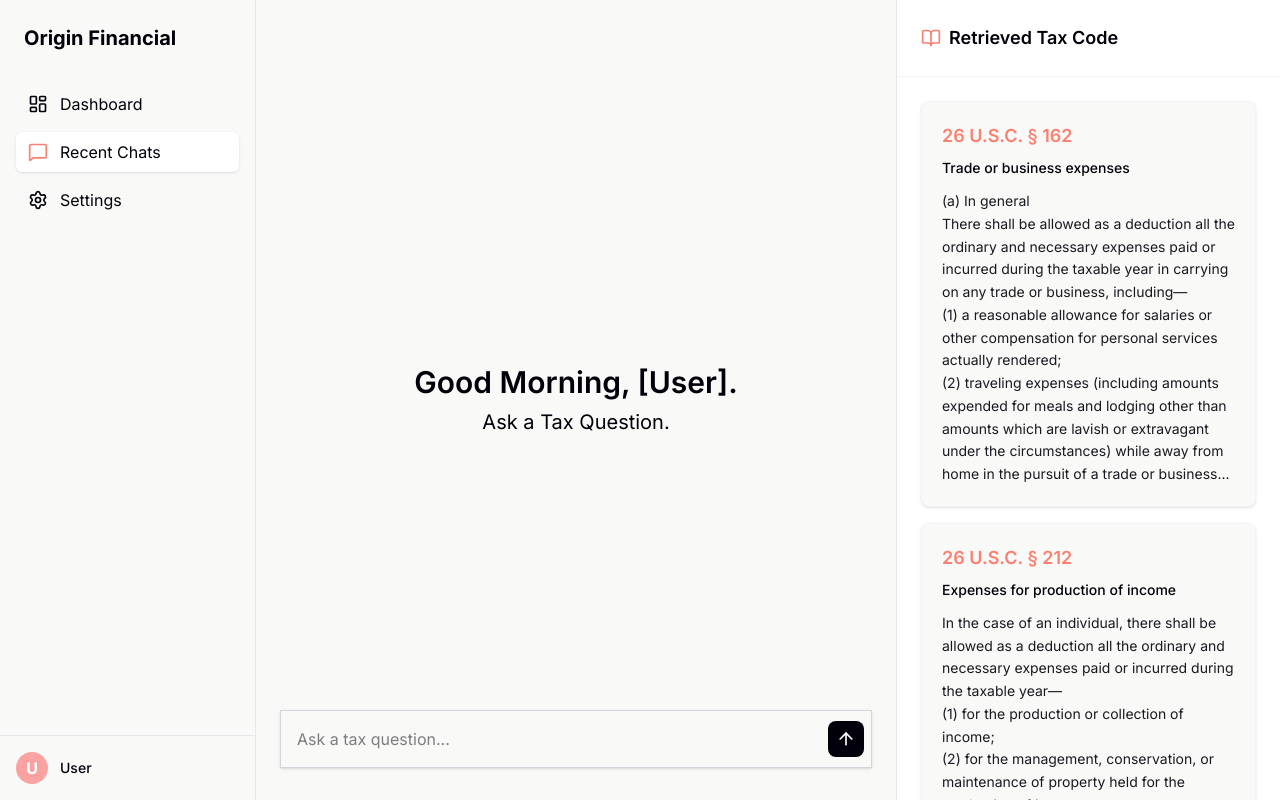
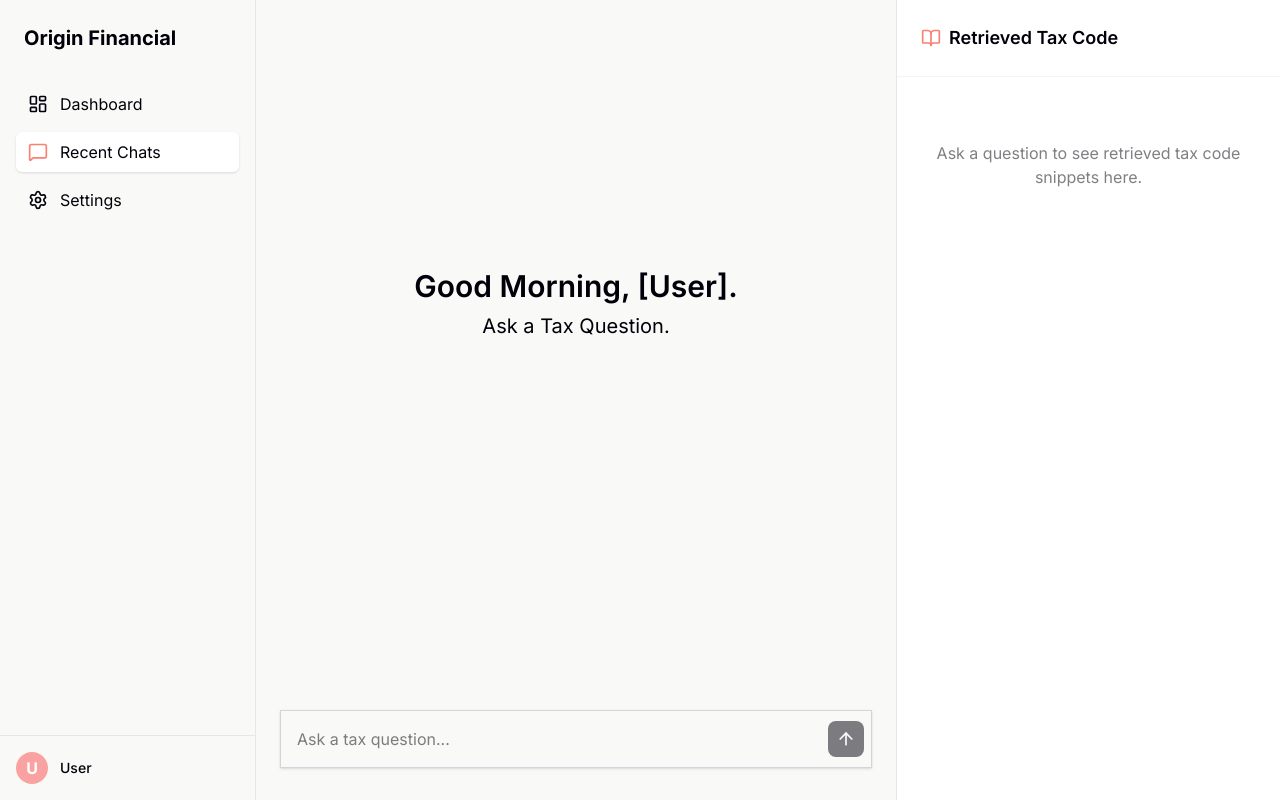
Before and after one commit to Shanyu-Dabbiru/tax-code-rag, a Next.js app in the folder frontend/: page / in a window 1280 px wide. Built offline with nearby package versions, Linux system fonts and the light colour scheme.

Commit message:
Phase 7 Task 5: Implement 2-Step API Logic (Split-Pane Strategy)

```diff
--- a/frontend/src/app/page.tsx
+++ b/frontend/src/app/page.tsx
@@ -1,13 +1,75 @@
+"use client";
+
+import { useState } from "react";
 import SidebarLeft from "../components/SidebarLeft";
 import ChatPane from "../components/ChatPane";
 import SourcesPane from "../components/SourcesPane";
+import { SourceDocumentData } from "../components/SourceDocument";
+
+export type SearchStatus = 'idle' | 'searching' | 'generating' | 'done' | 'error';
 
 export default function Home() {
+  const [query, setQuery] = useState("");
+  const [sources, setSources] = useState<SourceDocumentData[]>([]);
+  const [answer, setAnswer] = useState<string | null>(null);
+  const [status, setStatus] = useState<SearchStatus>('idle');
+
+  const handleSendMessage = async (userQuery: string) => {
+    if (!userQuery.trim()) return;
+
+    try {
+      setQuery(userQuery);
+      setStatus('searching');
+      setSources([]);
+      setAnswer(null);
+
+      // Step 1: Retrieval
+      const searchRes = await fetch("http://localhost:8000/search", {
+        method: "POST",
+        headers: { "Content-Type": "application/json" },
+        body: JSON.stringify({ query: userQuery, top_k: 5 }),
+      });
+
+      if (!searchRes.ok) throw new Error("Search failed");
+      const searchData = await searchRes.json();
+
+      const retrievedSources = searchData.results.map((r: any) => ({
+        id: r.chunk_id || Math.random().toString(),
+        section_number: r.section_number,
+        title: r.title,
+        text: r.text,
+      }));
+
+      setSources(retrievedSources);
+      setStatus('generating');
+
+      // Step 2: Generation
+      const generateRes = await fetch("http://localhost:8000/generate", {
+        method: "POST",
+        headers: { "Content-Type": "application/json" },
+        body: JSON.stringify({
+          query: userQuery,
+          contexts: retrievedSources.map((s: SourceDocumentData) => `${s.section_number} - ${s.title}\n${s.text}`),
+        }),
+      });
+
+      if (!generateRes.ok) throw new Error("Generation failed");
+      const generateData = await generateRes.json();
+
+      setAnswer(generateData.answer);
+      setStatus('done');
+
+    } catch (error) {
+      console.error(error);
+      setStatus('error');
+    }
+  };
+
   return (
     <main className="flex h-screen w-full overflow-hidden bg-origin-bg font-sans">
       <SidebarLeft />
-      <ChatPane />
-      <SourcesPane />
+      <ChatPane status={status} answer={answer} onSendMessage={handleSendMessage} userQuery={query} />
+      <SourcesPane sources={sources} />
     </main>
   );
 }
--- a/frontend/src/components/ChatInputBox.tsx
+++ b/frontend/src/components/ChatInputBox.tsx
@@ -3,13 +3,20 @@
 import React, { useState } from 'react';
 import { ArrowUp } from 'lucide-react';
 
-export default function ChatInputBox() {
+interface ChatInputBoxProps {
+    onSendMessage: (query: string) => void;
+    disabled?: boolean;
+}
+
+export default function ChatInputBox({ onSendMessage, disabled = false }: ChatInputBoxProps) {
     const [query, setQuery] = useState('');
 
     const handleSubmit = (e: React.FormEvent) => {
         e.preventDefault();
-        // Future API logic
-        console.log("Submitted:", query);
+        if (query.trim() && !disabled) {
+            onSendMessage(query);
+            setQuery('');
+        }
     };
 
     return (
@@ -19,12 +26,14 @@
                     type="text"
                     value={query}
                     onChange={(e) => setQuery(e.target.value)}
+                    disabled={disabled}
                     placeholder="Ask a tax question..."
                     className="w-full bg-transparent border border-gray-300 focus:outline-none focus:ring-1 focus:ring-origin-text text-origin-text rounded-none px-4 py-4 pr-14 shadow-sm"
                 />
                 <button
                     type="submit"
-                    className="absolute right-2 top-1/2 -translate-y-1/2 p-2 rounded-lg bg-origin-text text-white hover:opacity-80 transition-opacity flex items-center justify-center"
+                    disabled={disabled || !query.trim()}
+                    className="absolute right-2 top-1/2 -translate-y-1/2 p-2 rounded-lg bg-[#01000A] text-white hover:opacity-80 transition-opacity flex items-center justify-center disabled:opacity-50"
                     aria-label="Send message"
                 >
                     <ArrowUp size={20} />
--- a/frontend/src/components/ChatPane.tsx
+++ b/frontend/src/components/ChatPane.tsx
@@ -1,12 +1,56 @@
 import React from 'react';
 import HeroGreeting from './HeroGreeting';
 import ChatInputBox from './ChatInputBox';
+import { SearchStatus } from '../app/page';
 
-export default function ChatPane() {
+interface ChatPaneProps {
+    status: SearchStatus;
+    answer: string | null;
+    userQuery: string;
+    onSendMessage: (query: string) => void;
+}
+
+export default function ChatPane({ status, answer, userQuery, onSendMessage }: ChatPaneProps) {
     return (
-        <div className="flex-1 h-full flex flex-col relative bg-origin-bg items-center justify-center">
-            <HeroGreeting />
-            <ChatInputBox />
+        <div className="flex-1 h-full flex flex-col relative bg-origin-bg items-center pt-16 p-8 overflow-y-auto pb-32">
+            {status === 'idle' && !answer && (
+                <div className="flex-1 flex items-center justify-center -mt-32">
+                    <HeroGreeting />
+                </div>
+            )}
+
+            {status !== 'idle' && (
+                <div className="max-w-3xl w-full flex flex-col gap-6">
+                    {/* User Query Bubble */}
+                    <div className="self-end bg-origin-text text-white px-6 py-4 rounded-2xl rounded-tr-sm max-w-[80%] shadow-sm">
+                        <p className="text-lg">{userQuery}</p>
+                    </div>
+
+                    {/* Loading State or Answer Bubble */}
+                    <div className="self-start w-full">
+                        {(status === 'searching' || status === 'generating') && (
+                            <div className="flex items-center gap-3 text-origin-text/70 mt-2">
+                                <div className="animate-spin rounded-full h-5 w-5 border-b-2 border-origin-text"></div>
+                                <span>{status === 'searching' ? 'Searching tax code...' : 'Generating answer...'}</span>
+                            </div>
+                        )}
+
+                        {status === 'error' && (
+                            <div className="text-red-500 mt-2">
+                                An error occurred while processing your query.
+                            </div>
+                        )}
+
+                        {answer && (
+                            <div className="bg-white p-6 rounded-2xl shadow-sm border border-gray-100 text-origin-text leading-relaxed whitespace-pre-wrap mt-2">
+                                {answer}
+                            </div>
+                        )}
+                    </div>
+                </div>
+            )}
+
+            <ChatInputBox onSendMessage={onSendMessage} disabled={status === 'searching' || status === 'generating'} />
         </div>
     );
 }
--- a/frontend/src/components/SourcesPane.tsx
+++ b/frontend/src/components/SourcesPane.tsx
@@ -2,32 +2,27 @@
 import { BookOpen } from 'lucide-react';
 import SourceDocument, { SourceDocumentData } from './SourceDocument';
 
-const DUMMY_SOURCES: SourceDocumentData[] = [
-    {
-        id: '1',
-        section_number: '26 U.S.C. § 162',
-        title: 'Trade or business expenses',
-        text: '(a) In general\nThere shall be allowed as a deduction all the ordinary and necessary expenses paid or incurred during the taxable year in carrying on any trade or business, including—\n(1) a reasonable allowance for salaries or other compensation for personal services actually rendered;\n(2) traveling expenses (including amounts expended for meals and lodging other than amounts which are lavish or extravagant under the circumstances) while away from home in the pursuit of a trade or business...'
-    },
-    {
-        id: '2',
-        section_number: '26 U.S.C. § 212',
-        title: 'Expenses for production of income',
-        text: 'In the case of an individual, there shall be allowed as a deduction all the ordinary and necessary expenses paid or incurred during the taxable year—\n(1) for the production or collection of income;\n(2) for the management, conservation, or maintenance of property held for the production of income; or\n(3) in connection with the determination, collection, or refund of any tax.'
-    }
-];
+interface SourcesPaneProps {
+    sources: SourceDocumentData[];
+}
 
-export default function SourcesPane() {
+export default function SourcesPane({ sources }: SourcesPaneProps) {
     return (
-        <div className="w-96 h-full bg-white border-l border-gray-200 flex flex-col shadow-sm">
+        <div className="w-96 h-full bg-white border-l border-gray-200 flex flex-col shadow-sm max-w-[33%] shrink-0">
             <div className="p-6 border-b border-gray-100 flex items-center gap-2">
                 <BookOpen className="w-5 h-5 text-origin-accent" />
                 <h2 className="text-lg font-semibold text-origin-text">Retrieved Tax Code</h2>
             </div>
             <div className="flex-1 p-6 overflow-y-auto">
-                {DUMMY_SOURCES.map(doc => (
-                    <SourceDocument key={doc.id} doc={doc} />
-                ))}
+                {sources.length === 0 ? (
+                    <div className="text-origin-text/50 text-center mt-10">
+                        Ask a question to see retrieved tax code snippets here.
+                    </div>
+                ) : (
+                    sources.map((doc, index) => (
+                        <SourceDocument key={doc.id || index} doc={doc} />
+                    ))
+                )}
             </div>
         </div>
     );
```
Also changed, not shown: 1 other file (tests, documents, lock files or other folders).
